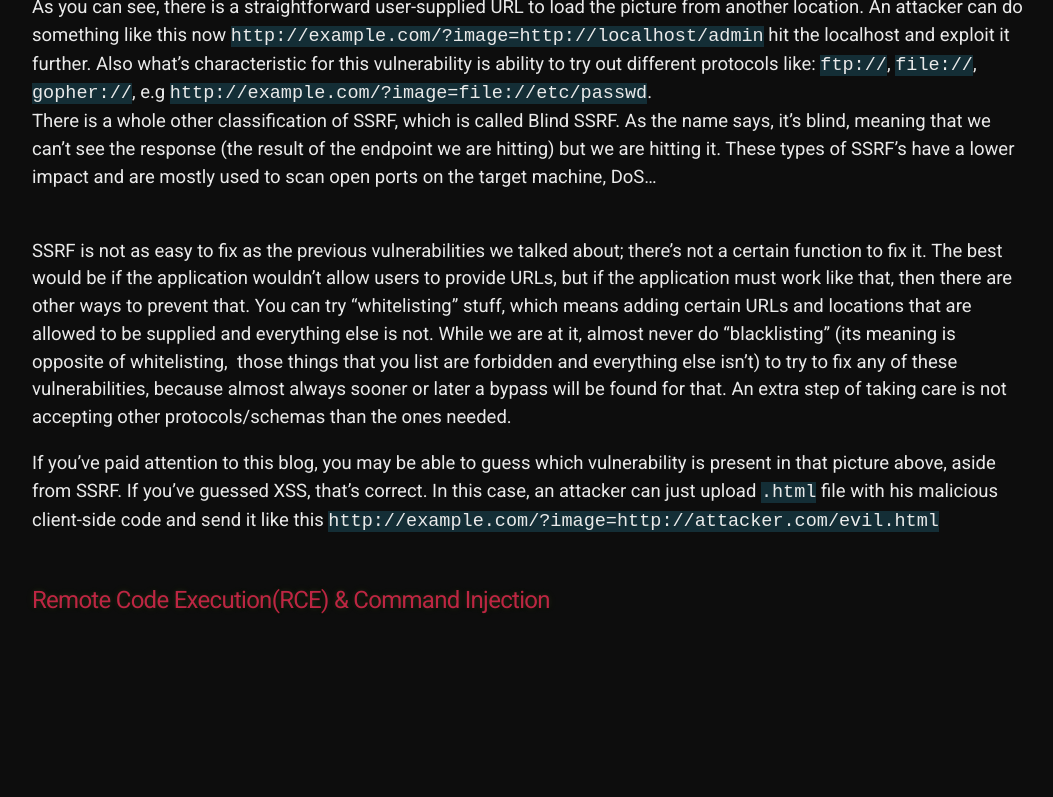
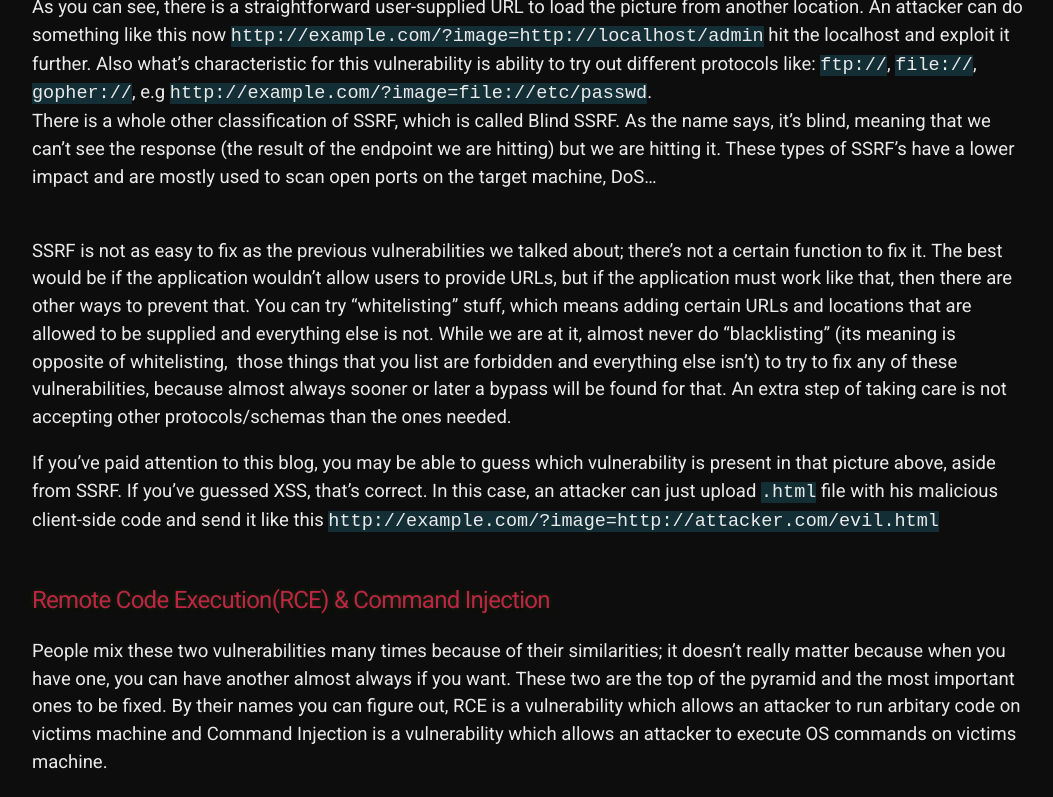
Before and after one commit to 20kilograma/blog, a Jekyll site: the page built from php-sec.md, in a window 1280 px wide and 900 px high, scrolled down 11222 px, cut to the strip 103-900 px from the top of the window. Shown: the whole strip, without its empty margins (108-1161 px from the left). Built offline with Jekyll 4.4.1, drawn with Linux system fonts in a browser that asks for light colours; some web fonts are replaced; our own code applies the rules of GitHub Pages for plain Markdown files; before the commit the page ends 11963 px from its top, so only the background shows below that.

Commit message:
Update php-sec.md

```diff
--- a/php-sec.md
+++ b/php-sec.md
@@ -223,3 +223,5 @@
 If you've paid attention to this blog, you may be able to guess which vulnerability is present in that picture above, aside from SSRF. If you've guessed XSS, that's correct. In this case, an attacker can just upload <code>.html</code> file with his malicious client-side code and send it like this <code>http://example.com/?image=http://attacker.com/evil.html</code><br><br>
 
 ## Remote Code Execution(RCE) & Command Injection
+
+People mix these two vulnerabilities many times because of their similarities; it doesn't really matter because when you have one, you can have another almost always if you want. These two are the top of the pyramid and the most important ones to be fixed. By their names you can figure out, RCE is a vulnerability which allows an attacker to run arbitary code on victims machine and Command Injection is a vulnerability which allows an attacker to execute OS commands on victims machine. <br>
```
